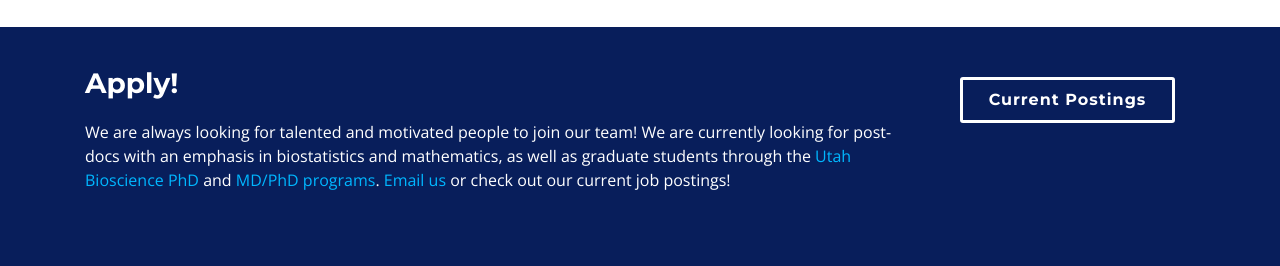
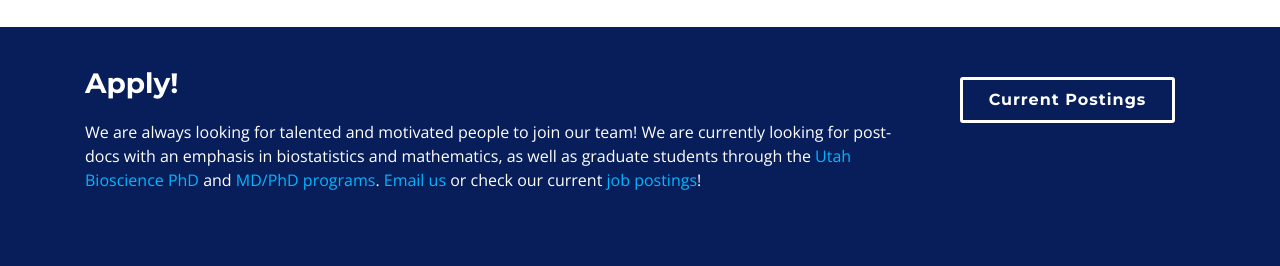
Before and after one commit to marthlab/marthlab, a plain HTML site: page index.html in a window 1280 px wide. Shown: the part 4385-4651 px from the top of the page. Drawn offline with nearby package versions, Linux system fonts and the light colour scheme; files whose address does not match are found by name.

Commit message:
job postings

```diff
--- a/index.html
+++ b/index.html
@@ -497,7 +497,7 @@
         <div class="row">
           <div class="col-lg-9 text-center text-lg-left">
        <h3 class="apply-title">Apply!</h3>
-       <p class="apply-text">We are always looking for talented and motivated people to join our team! We are currently looking for post-docs with an emphasis in biostatistics and mathematics, as well as graduate students through the <a href="https://www.bioscience.utah.edu/" target="_blank">Utah Bioscience PhD</a> and <a href="https://medicine.utah.edu/students/programs/other/combined/md-phd/" target="_blank">MD/PhD programs</a>. <a href="mailto:marthlabutah@gmail.com" target="_blank">Email us</a> or check out our current job postings!<br><br>
+       <p class="apply-text">We are always looking for talented and motivated people to join our team! We are currently looking for post-docs with an emphasis in biostatistics and mathematics, as well as graduate students through the <a href="https://www.bioscience.utah.edu/" target="_blank">Utah Bioscience PhD</a> and <a href="https://medicine.utah.edu/students/programs/other/combined/md-phd/" target="_blank">MD/PhD programs</a>. <a href="mailto:marthlabutah@gmail.com" target="_blank">Email us</a> or check our current <a href="https://employment.utah.edu/jobs/?q=gabor+marth" target="_blank">job postings</a>!<br><br>
         </div>
           <div class="col-lg-3 apply-btn-container text-center">
             <a class="apply-btn align-middle" target="_blank" href="https://employment.utah.edu/jobs/?q=gabor+marth">Current Postings</a></div>
```
